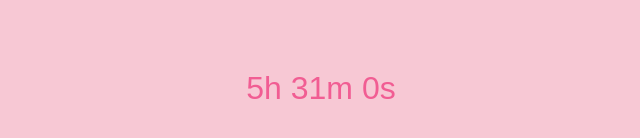
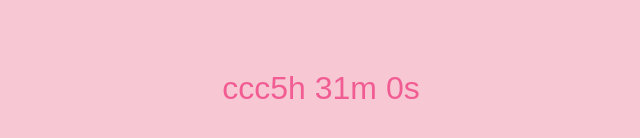
Before and after one commit to kochamcienikola/sex, a plain HTML site: page index.html in a window 1280 px wide. Shown: the part 312-450 px from the top of the page, 319-959 px from the left. Drawn offline with Linux system fonts and the light colour scheme.

Commit message:
Update index.html

```diff
--- a/index.html
+++ b/index.html
@@ -66,7 +66,7 @@
                 const seconds = Math.floor((timeLeft % (1000 * 60)) / 1000);
 
                 document.getElementById("countdown").innerHTML =
-                    `${hours}h ${minutes}m ${seconds}s`;
+                    `ccc${hours}h ${minutes}m ${seconds}s`;
             }
         }
 
```
